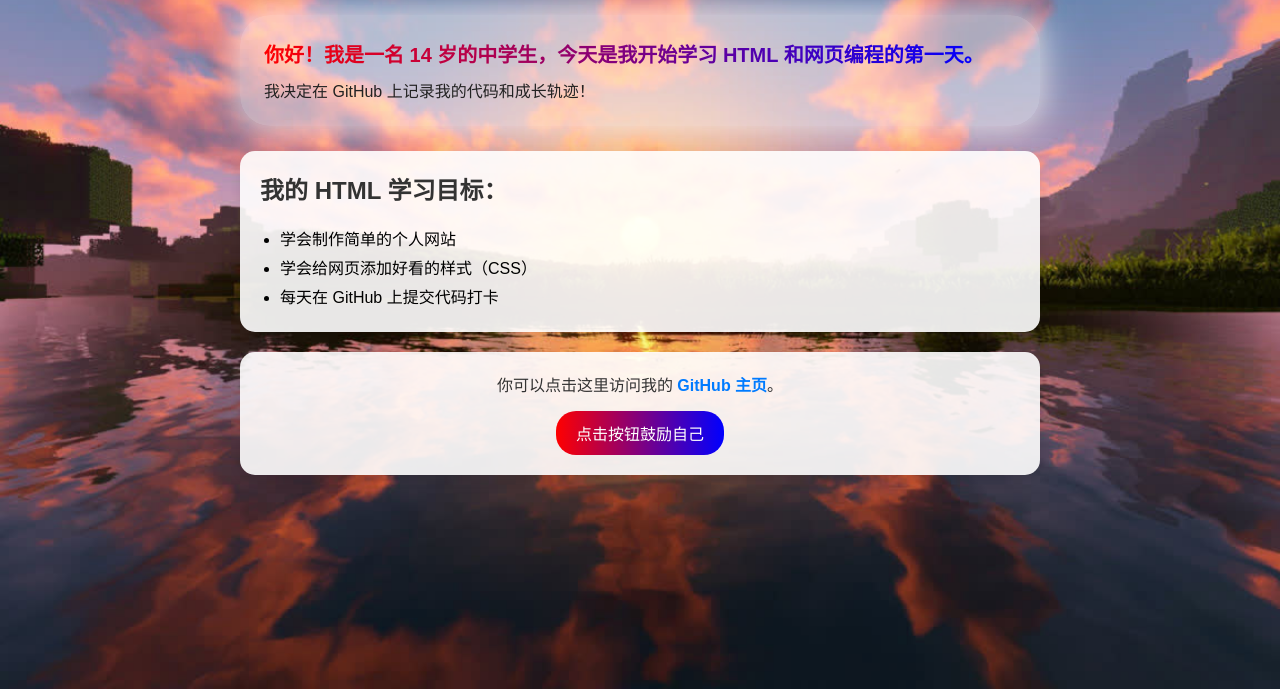
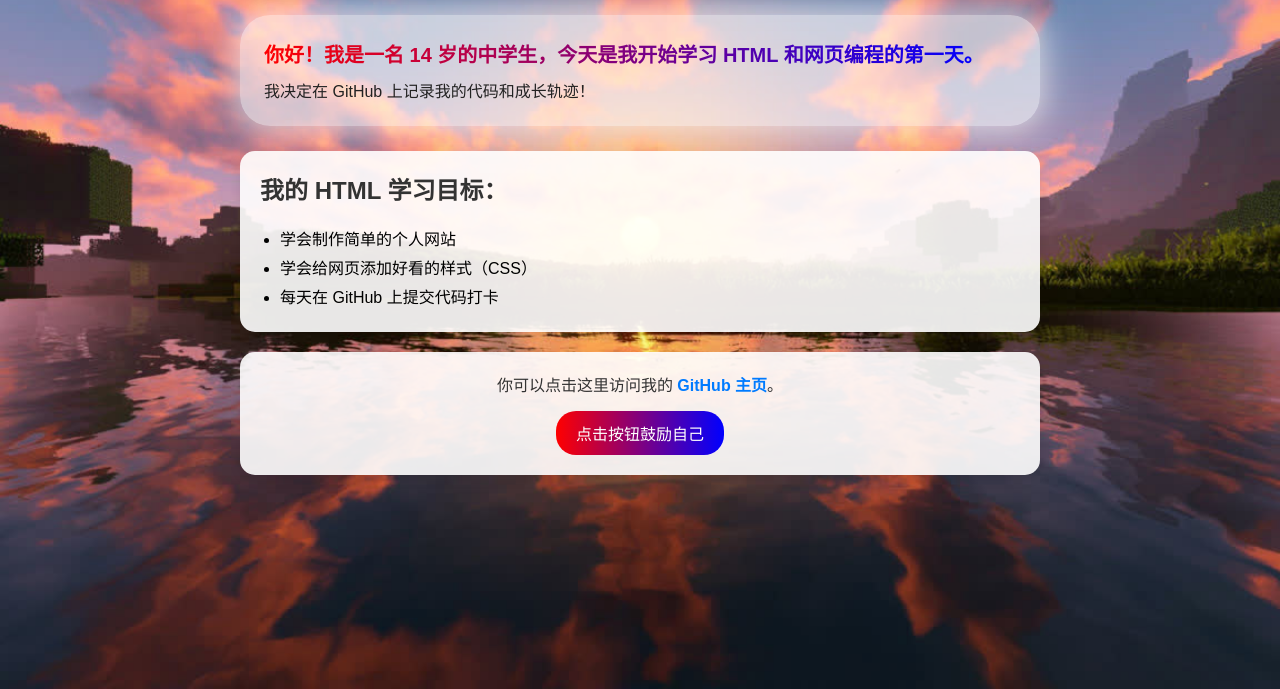
Before and after one commit to jiebochua-tech/code, a plain HTML site: page index.html in a window 1280 px wide. Shown: the part 111-800 px from the top of the page. Drawn offline with Linux system fonts and the light colour scheme.

Commit message:
adjust transparency of card

```diff
--- a/index.html
+++ b/index.html
@@ -33,7 +33,7 @@
     </div>
 
     <!-- 2. 段落介绍（贴合背景的白色半透明卡片） -->
-    <div style="background-color: rgba(255, 255, 255, 0.45);
+    <div style="background-color: rgba(255, 255, 255, 0.60);
         padding: 24px;
         border-radius: 30px;
         /* 从内向外扩散的软棉花雾气 */
```
